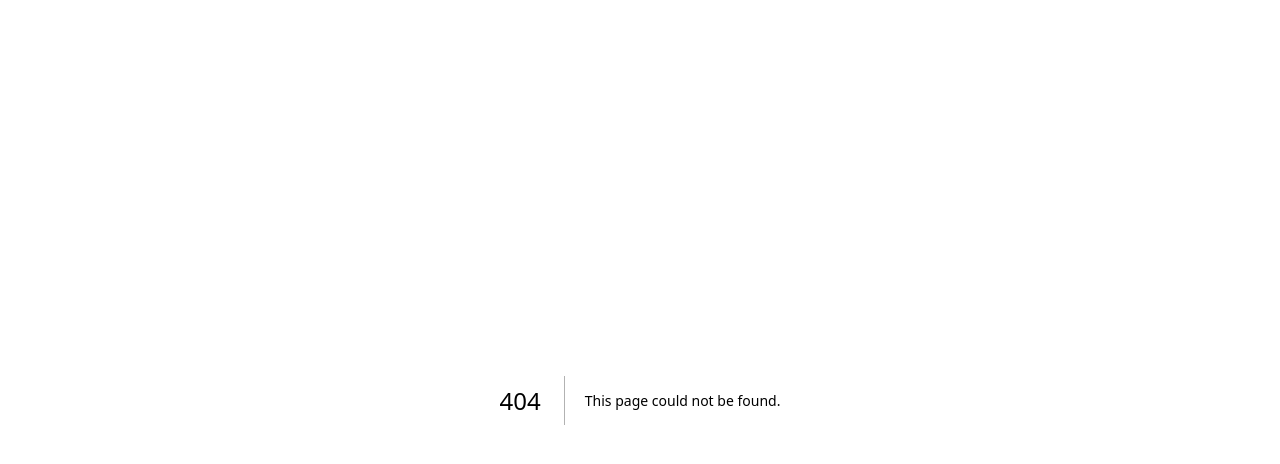
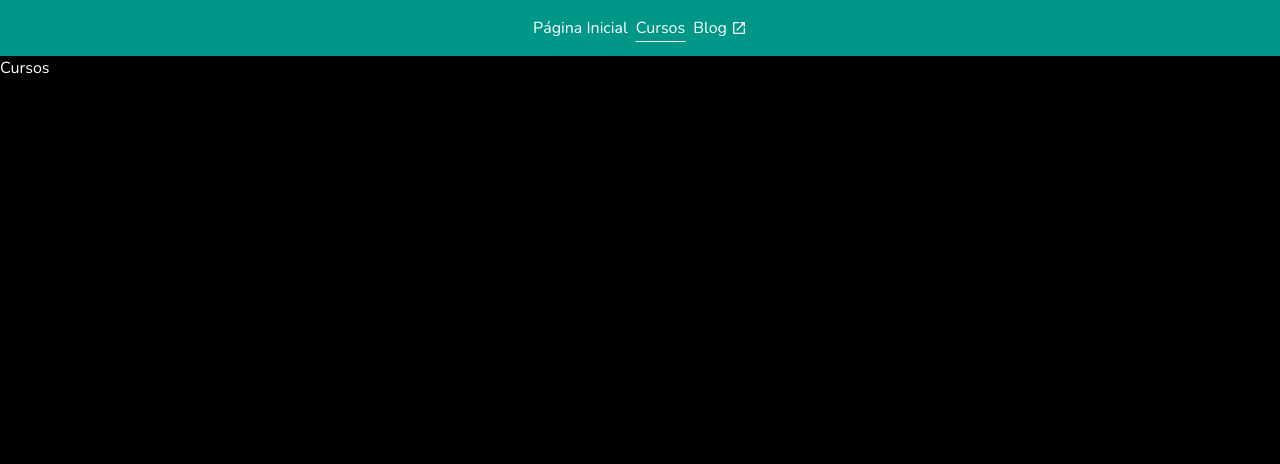
Before and after one commit to rafasxpl/course-plataform, a Next.js app: page /cursos in a window 1280 px wide. Before the commit this address had no page. Shown: the top 464 px of the page. Built offline with nearby package versions, Linux system fonts and the light colour scheme.

Commit message:
feat: ADICIONADO COMPONENTE DE HEADER

```diff
--- a/package.json
+++ b/package.json
@@ -11,7 +11,8 @@
   "dependencies": {
     "next": "15.2.3",
     "react": "^19.0.0",
-    "react-dom": "^19.0.0"
+    "react-dom": "^19.0.0",
+    "react-icons": "^5.5.0"
   },
   "devDependencies": {
     "@eslint/eslintrc": "^3",
--- /dev/null
+++ b/src/app/cursos/page.tsx
@@ -0,0 +1,9 @@
+import React from 'react';
+
+const Cursos = () => {
+  return (
+    <div>Cursos</div>
+  );
+};
+
+export default Cursos;
--- a/src/app/globals.css
+++ b/src/app/globals.css
@@ -12,5 +12,9 @@
 
 html,
 body {
-    @apply bg-background text-text w-screen h-screen;
+    @apply bg-background text-text w-screen h-screen underline-offset-8;
 }
+
+a {
+    @apply hover:underline active:opacity-50 transition-opacity;
+}
--- a/src/app/layout.tsx
+++ b/src/app/layout.tsx
@@ -1,5 +1,6 @@
 import type { Metadata } from "next";
 import { Nunito } from "next/font/google";
+import Header from "@/components/header/Header";
 import "./globals.css";
 
 const nunito = Nunito({
@@ -14,6 +15,7 @@ export const metadata: Metadata = {
 export default function RootLayout({ children, }: Readonly<{ children: React.ReactNode; }>) {
   return (
     <html lang="pt-BR">
+      <Header />
       <body className={`${nunito.className} antialiased`}>
         {children}
       </body>
--- /dev/null
+++ b/src/components/header/Header.tsx
@@ -0,0 +1,34 @@
+'use client';
+
+import React from 'react';
+import Link from 'next/link';
+import { MdOutlineOpenInNew } from 'react-icons/md';
+import { usePathname } from 'next/navigation';
+
+const Header = () => {
+    const currentPath = usePathname();
+    console.log(currentPath);
+
+  return (
+    <header className='flex justify-center items-center py-4 bg-primary' >
+        <nav>
+            <ul className='flex gap-2'>
+                <li data-active={currentPath === '/'} className='data-[active=true]:underline'>
+                    <Link href='/' >Página Inicial</Link>
+                </li>
+                <li data-active={currentPath === '/cursos'} className='data-[active=true]:underline'>
+                    <Link href='/cursos'>Cursos</Link>
+                </li>
+                <li className='flex items-center gap-1'>
+                    <Link href='https://blog.knowly.com' target='_blank'>Blog</Link>
+                    <span>
+                        <MdOutlineOpenInNew />
+                    </span>
+                </li>
+            </ul>
+        </nav>
+    </header>
+  );
+};
+
+export default Header;
```
Also changed, not shown: 1 other file (tests, documents, lock files or other folders).
